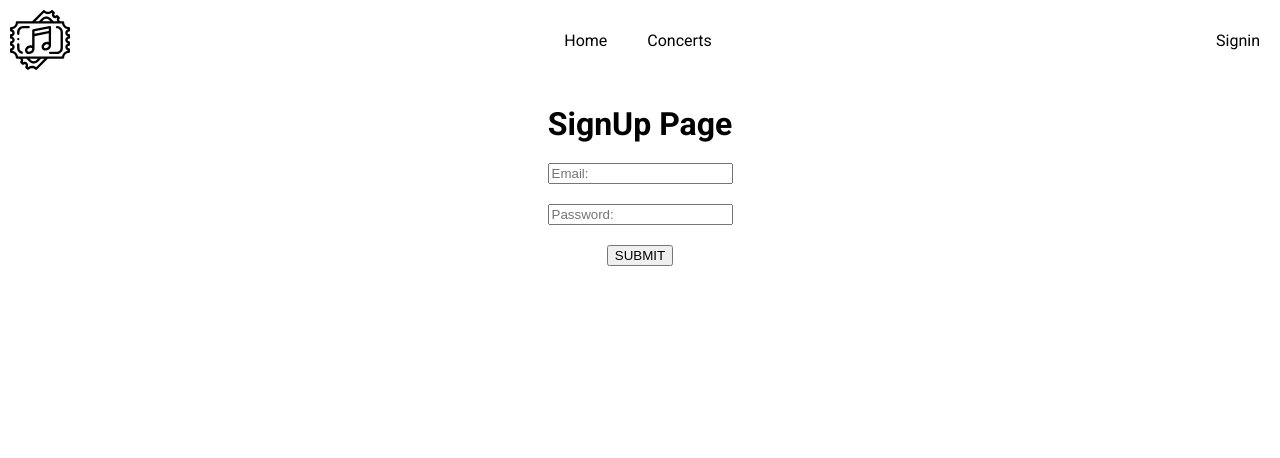
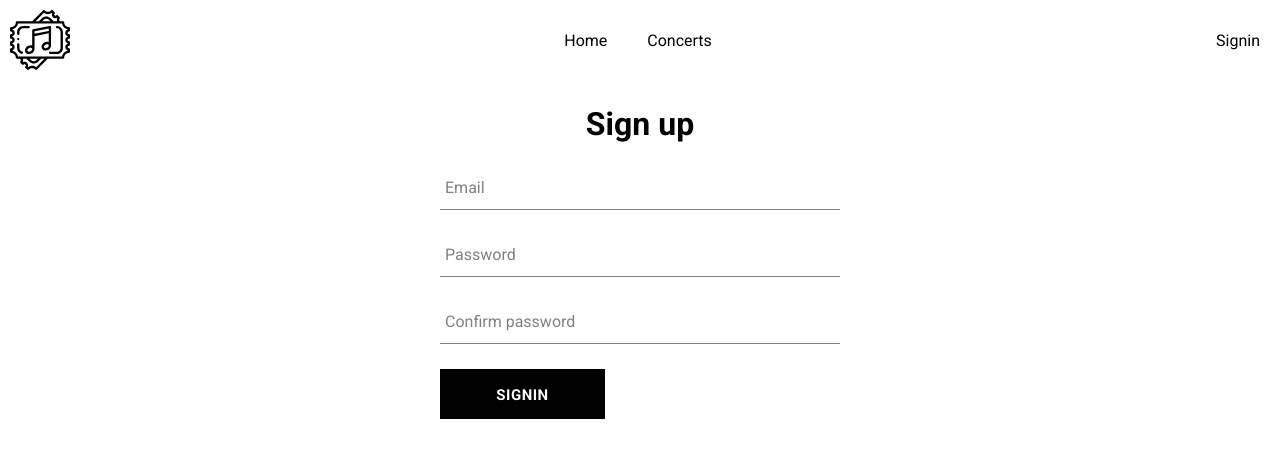
Before and after one commit to M-Kolodziejczyk/concert-ticket, a React (Create React App) app: page /signup in a window 1280 px wide. Shown: the top 458 px of the page. Built offline with nearby package versions, Linux system fonts and the light colour scheme; no server answers; what aws-amplify would draw is missing.

Commit message:
Add CustomButton, FormInput, useForm to signup-page

```diff
--- a/src/pages/sign-up/sign-up.component.jsx
+++ b/src/pages/sign-up/sign-up.component.jsx
@@ -1,19 +1,27 @@
-import React, { useState, useEffect } from "react";
+import React, { useEffect } from "react";
 import { useHistory } from "react-router-dom";
-import { useDispatch, useSelector } from "react-redux";
+import { useSelector } from "react-redux";
 import { signUpStart } from "../../redux/user/user.actions";
+
+import validate from "../../validators/signupFormValidationRules";
+
+import useHandleChange from "../../hooks/useForm";
+
+import CustomButton from "../../components/custom-button/custom-button.component";
+import FormInput from "../../components/form-input/form-input.component";
 
 import "./sign-up.styles.scss";
 
 const SignUpPage = () => {
   let history = useHistory();
-  const dispatch = useDispatch();
   const pushRoute = useSelector((state) => state.user.pushRoute);
-  const [userCredentials, setUserCredentials] = useState({
-    email: "",
-    password: "",
-    password2: "",
-  });
+  const errorMessage = useSelector((state) => state.user.error);
+
+  const { handleChange, handleSubmit, values, errors } = useHandleChange(
+    { email: "", password: "", password2: "" },
+    validate,
+    signUpStart
+  );
 
   useEffect(() => {
     if (pushRoute) {
@@ -21,44 +29,43 @@ const SignUpPage = () => {
     }
   }, [pushRoute, history]);
 
-  const handleSubmit = (e) => {
-    e.preventDefault();
-    dispatch(signUpStart(userCredentials));
-  };
-
-  const handleChange = (e) => {
-    const { name, value } = e.target;
-    setUserCredentials({ ...userCredentials, [name]: value });
-  };
-
   return (
     <div className="signupPage">
-      <h1>SignUp Page</h1>
-      <div className="signupPage__container">
+      <h1>Sign up</h1>
+      <div className="container">
         <form onSubmit={handleSubmit} className="signupPage__form">
-          <div className="signupPage__group">
-            <input
-              className="signupPage__input"
-              type="email"
-              name="email"
-              placeholder="Email: "
-              value={userCredentials.email}
-              onChange={handleChange}
-            />
+          <FormInput
+            name="email"
+            type="email"
+            label="Email"
+            handleChange={handleChange}
+            value={values.email}
+            error={errors.email}
+          />
+          <FormInput
+            name="password"
+            type="password"
+            label="Password"
+            handleChange={handleChange}
+            value={values.password}
+            error={errors.password}
+          />
+          <FormInput
+            name="password2"
+            type="password"
+            label="Confirm password"
+            handleChange={handleChange}
+            value={values.password2}
+            error={errors.password2}
+          />
+          <div className="form__group">
+            <CustomButton type="submit" name="submit">
+              Signin
+            </CustomButton>
           </div>
-          <div className="signupPage__group">
-            <input
-              className="signupPage__input"
-              type="password"
-              name="password"
-              placeholder="Password: "
-              value={userCredentials.password}
-              onChange={handleChange}
-            />
-          </div>
-          <div className="signupPage__group">
-            <input type="submit" value="SUBMIT" name="submit" />
-          </div>
+          {errorMessage && (
+            <span className="form-error-message">{errorMessage}</span>
+          )}
         </form>
       </div>
     </div>
--- a/src/pages/sign-up/sign-up.styles.scss
+++ b/src/pages/sign-up/sign-up.styles.scss
@@ -8,13 +8,14 @@
     margin: 0 auto;
   }
 
-  .signupPage__form {
-    display: flex;
-    flex-direction: column;
-    align-items: center;
+  .container {
+    margin: 0 auto;
+    width: 400px;
 
-    .signupPage__group {
-      margin-top: 20px;
+    .form-error-message {
+      display: block;
+      margin-top: 5px;
+      color: red;
     }
   }
 }
--- a/src/pages/signin-page/signin-page.component.jsx
+++ b/src/pages/signin-page/signin-page.component.jsx
@@ -1,8 +1,11 @@
 import React from "react";
 import { useSelector } from "react-redux";
+import { emailSignInStart } from "../../redux/user/user.actions";
+
+import validate from "../../validators/SigninFormValidationRules";
+
 import useHandleChange from "../../hooks/useForm";
-import validate from "../../validators/SigninFormValidationRules";
-import { emailSignInStart } from "../../redux/user/user.actions";
+
 import CustomButton from "../../components/custom-button/custom-button.component";
 import FormInput from "../../components/form-input/form-input.component";
 
@@ -19,7 +22,7 @@ const SigninPage = () => {
 
   return (
     <div className="signinPage">
-      <h1>SIgn</h1>
+      <h1>Sign in</h1>
       <div className="container">
         <form className="form" onSubmit={handleSubmit}>
           <FormInput
@@ -33,7 +36,7 @@ const SigninPage = () => {
           <FormInput
             name="password"
             type="password"
-            label="password"
+            label="Password"
             handleChange={handleChange}
             value={values.password}
             error={errors.password}
--- /dev/null
+++ b/src/validators/signupFormValidationRules.js
@@ -0,0 +1,28 @@
+const validate = (values) => {
+  const errors = {};
+
+  if (!values.email) {
+    errors.email = "Email address is required";
+  } else if (!/\S+@\S+\.\S+/.test(values.email)) {
+    errors.email = "Email address is invalid";
+  }
+
+  if (!values.password) {
+    errors.password = "Password is required";
+  } else if (values.password.length < 8) {
+    errors.password = "Password must contain at least 8 characters";
+  } else if (/^[a-z][A-z]$/.test(values.password)) {
+    errors.password =
+      "Password must contain at least one lowercase and one uppercase letter";
+  }
+
+  if (!values.password2) {
+    errors.password2 = "Confirm password";
+  } else if (values.password !== values.password2) {
+    errors.password2 = "Passwords do not match!";
+  }
+
+  return errors;
+};
+
+export default validate;
```
